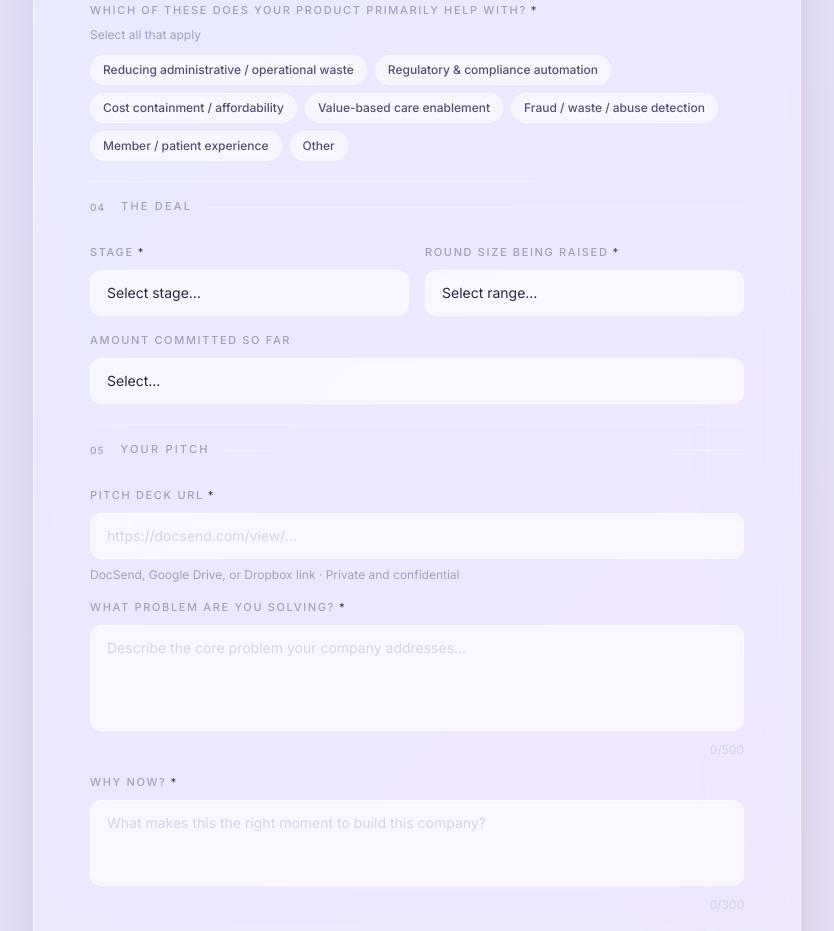
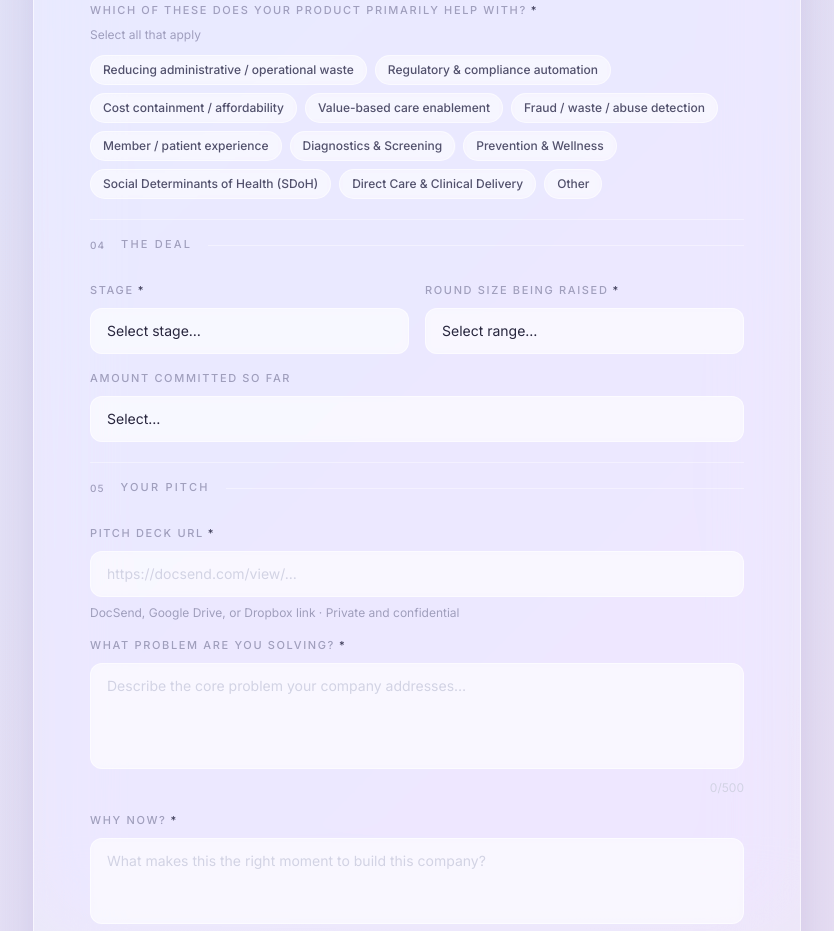
Before and after one commit to ndwumfuoh5-debug/sourcevc, a Next.js app: page / in a window 1280 px wide. Shown: the part 2040-2971 px from the top of the page, without its empty margins (223-1057 px from the left). Built offline with nearby package versions, Linux system fonts and the light colour scheme.

Commit message:
Update PitchForm.tsx

```diff
--- a/src/components/landing/PitchForm.tsx
+++ b/src/components/landing/PitchForm.tsx
@@ -10,6 +10,7 @@ import { createSubmission } from "@/client-lib/api-client";
 const SECTORS = [
   "Digital Health",
   "Health AI",
+  "Diagnostics",
   "Care Delivery",
   "Payer Tech",
   "Benefits / Admin",
@@ -50,6 +51,10 @@ const STRATEGIC_FIT_OPTIONS = [
   "Value-based care enablement",
   "Fraud / waste / abuse detection",
   "Member / patient experience",
+  "Diagnostics & Screening",
+  "Prevention & Wellness",
+  "Social Determinants of Health (SDoH)",
+  "Direct Care & Clinical Delivery",
   "Other",
 ];
 
```
